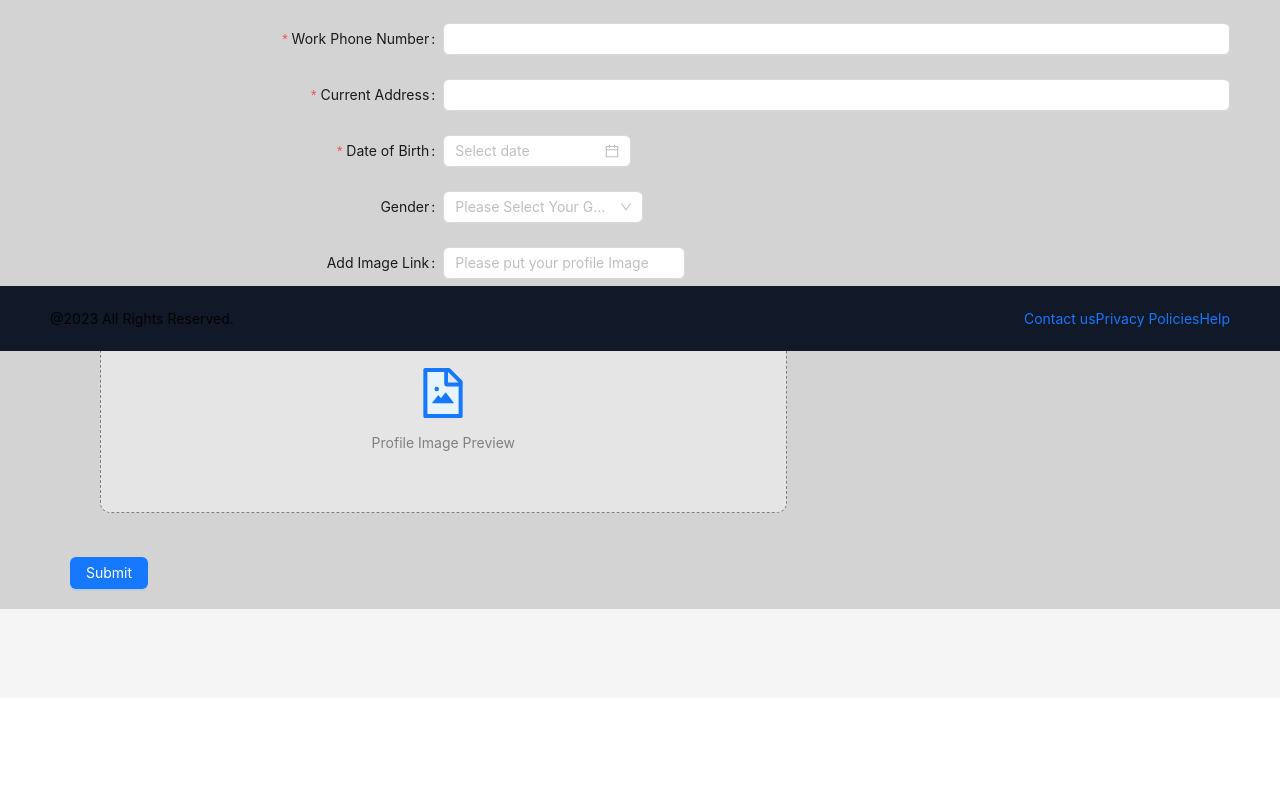
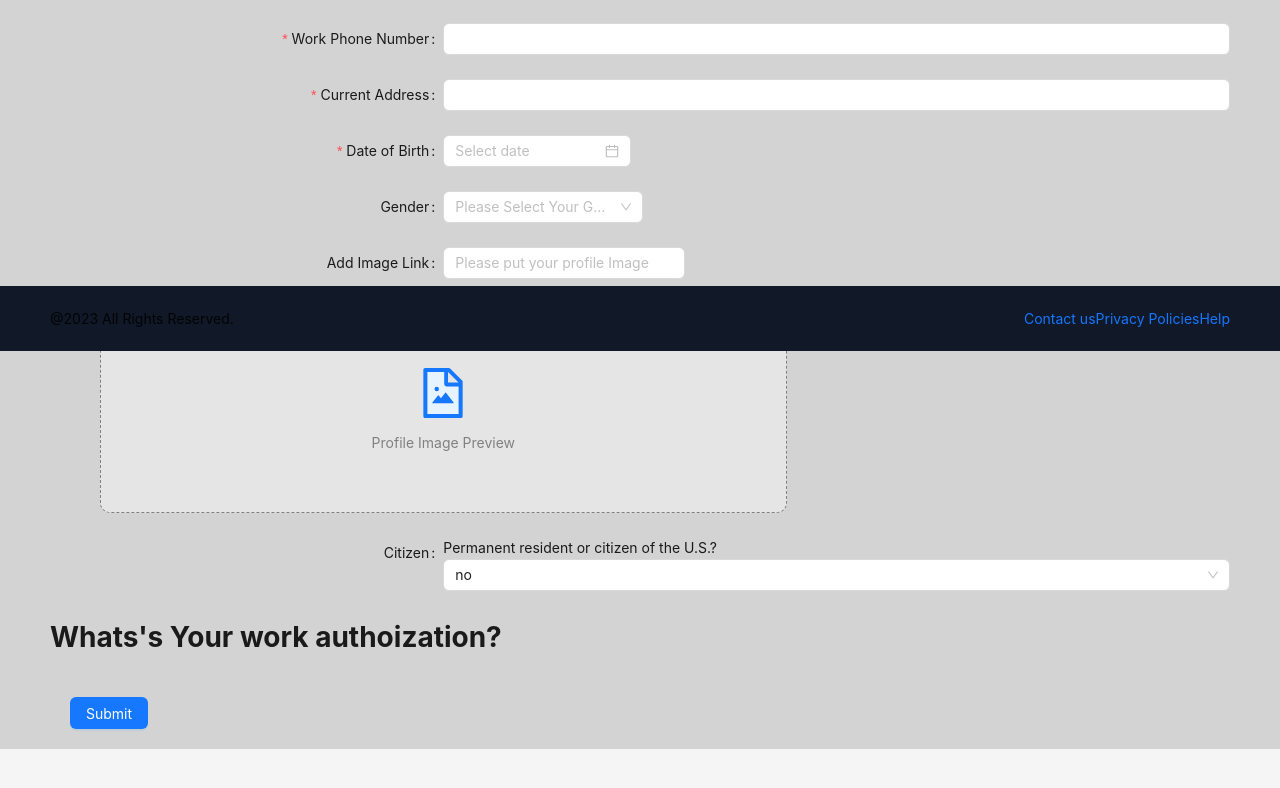
Before and after one commit to xz3426/employee-management-system, a React (Create React App) app: page / in a window 1280 px wide. Shown: the part 449-1237 px from the top of the page. Before the commit the page ends 1147 px from the top, so only its background shows below. Built offline with nearby package versions, Linux system fonts and the light colour scheme; sample sign-in values are in the browser's storage.

Commit message:
Onboarding

```diff
--- a/src/Components/LandingPageComponents/NavBar.jsx
+++ b/src/Components/LandingPageComponents/NavBar.jsx
@@ -15,7 +15,7 @@ const NavBar_ = () => {
   const signOut = () => {
     dispatch(logOutUser());
   };
-  const { autorization } = useAuth();
+  const { authorization } = useAuth();
 
   return (
     <div className="nav-bar">
@@ -42,7 +42,7 @@ const NavBar_ = () => {
             alignItems: "center",
           }}
         >
-          {autorization === "hr" && (
+          {authorization === "hr" && (
             <div style={{ display: "flex", padding: "20px" }}>
               <Link>
                 <h2>HR1 </h2>
@@ -53,7 +53,7 @@ const NavBar_ = () => {
             </div>
           )}
 
-          {autorization === "regular" && (
+          {authorization === "regular" && (
             <div style={{ display: "flex", padding: "20px" }}>
               <Link>
                 <h2> Regular 1 </h2>
@@ -67,7 +67,7 @@ const NavBar_ = () => {
           <Badge>
             <Avatar shape="square" icon={<UserOutlined />} />
           </Badge>
-          {autorization ? (
+          {authorization ? (
             <Link to="/SignIn" onClick={signOut}>
               SignOut
             </Link>
--- a/src/pages/Employee/Onbording.jsx
+++ b/src/pages/Employee/Onbording.jsx
@@ -1,14 +1,5 @@
 import React from "react";
-import {
-  Form,
-  Input,
-  Button,
-  DatePicker,
-  Radio,
-  Upload,
-  Select,
-  Layout,
-} from "antd";
+import { Form, Input, Button, DatePicker, Select, Layout } from "antd";
 import ImagePreview from "Components/OnboardingForm/ImagePreview";
 import { useEffect, useState } from "react";
 import useAuth from "hooks/useAuth";
@@ -17,12 +8,13 @@ const { Content } = Layout;
 
 const Onboarding = () => {
   const [profileImage, setProfileImage] = useState();
+  const [citizen, setCitizen] = useState("false");
   const layout = {
     labelCol: { span: 8 },
     wrapperCol: { span: 16 },
   };
   const { userID } = useAuth();
-
+  const { Option } = Select;
   const onSubmit = (data) => {
     data.id = userID;
     populateDetail(data);
@@ -43,7 +35,6 @@ const Onboarding = () => {
         >
           <Input />
         </Form.Item>
-
         <Form.Item
           label="Mid Name"
           name="midname"
@@ -51,7 +42,6 @@ const Onboarding = () => {
         >
           <Input />
         </Form.Item>
-
         <Form.Item
           label="Last Name"
           name="lastname"
@@ -59,7 +49,6 @@ const Onboarding = () => {
         >
           <Input />
         </Form.Item>
-
         <Form.Item
           label="Preferred Name"
           name="preferredname"
@@ -67,7 +56,6 @@ const Onboarding = () => {
         >
           <Input />
         </Form.Item>
-
         <Form.Item
           label="Email"
           name="email"
@@ -75,7 +63,6 @@ const Onboarding = () => {
         >
           <Input />
         </Form.Item>
-
         <Form.Item
           label="Cell Phone Number"
           name="cellphone"
@@ -83,7 +70,6 @@ const Onboarding = () => {
         >
           <Input />
         </Form.Item>
-
         <Form.Item
           label="Work Phone Number"
           name="workphone"
@@ -91,7 +77,6 @@ const Onboarding = () => {
         >
           <Input />
         </Form.Item>
-
         <Form.Item
           label="Current Address"
           name="address"
@@ -99,7 +84,6 @@ const Onboarding = () => {
         >
           <Input />
         </Form.Item>
-
         <Form.Item
           label="Date of Birth"
           name="dateOfBirth"
@@ -107,7 +91,6 @@ const Onboarding = () => {
         >
           <DatePicker />
         </Form.Item>
-
         <Form.Item label="Gender" name="gender">
           <Select
             placeholder="Please Select Your Gender"
@@ -129,12 +112,22 @@ const Onboarding = () => {
             style={{ width: "200px" }}
           />
         </Form.Item>
-
         <ImagePreview
           profileImage={profileImage}
           setProfileImage={setProfileImage}
         />
-
+        <Form.Item label="Citizen" name="Citizen">
+          <label>Permanent resident or citizen of the U.S.?</label>
+          <Select
+            defaultValue={citizen}
+            style={{ width: "100%" }}
+            onChange={(value) => setCitizen(value)}
+          >
+            <Option value="true">yes</Option>
+            <Option value="false">no</Option>
+          </Select>
+        </Form.Item>
+        {citizen === "false" && <h1>Whats's Your work authoization?</h1>}
         <Form.Item>
           <Button type="primary" htmlType="submit" style={{ margin: "20px" }}>
             Submit
```
